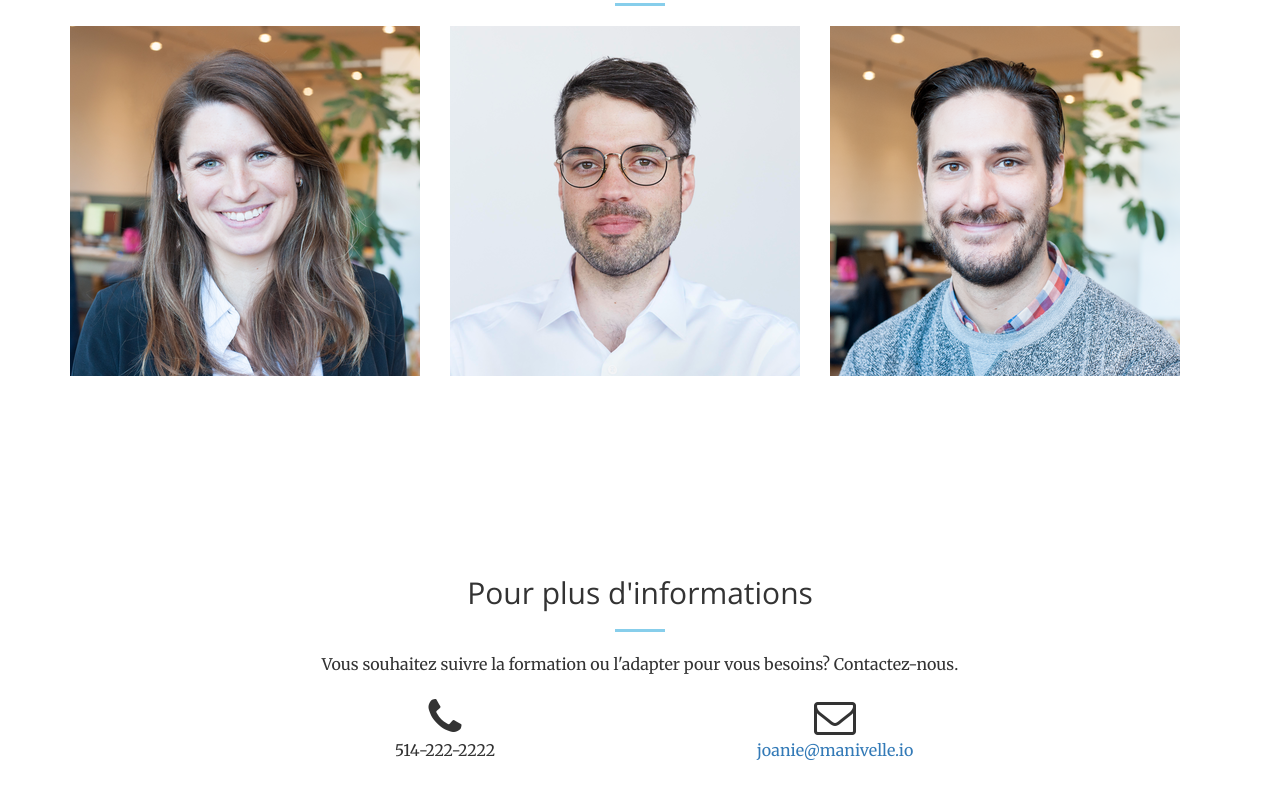
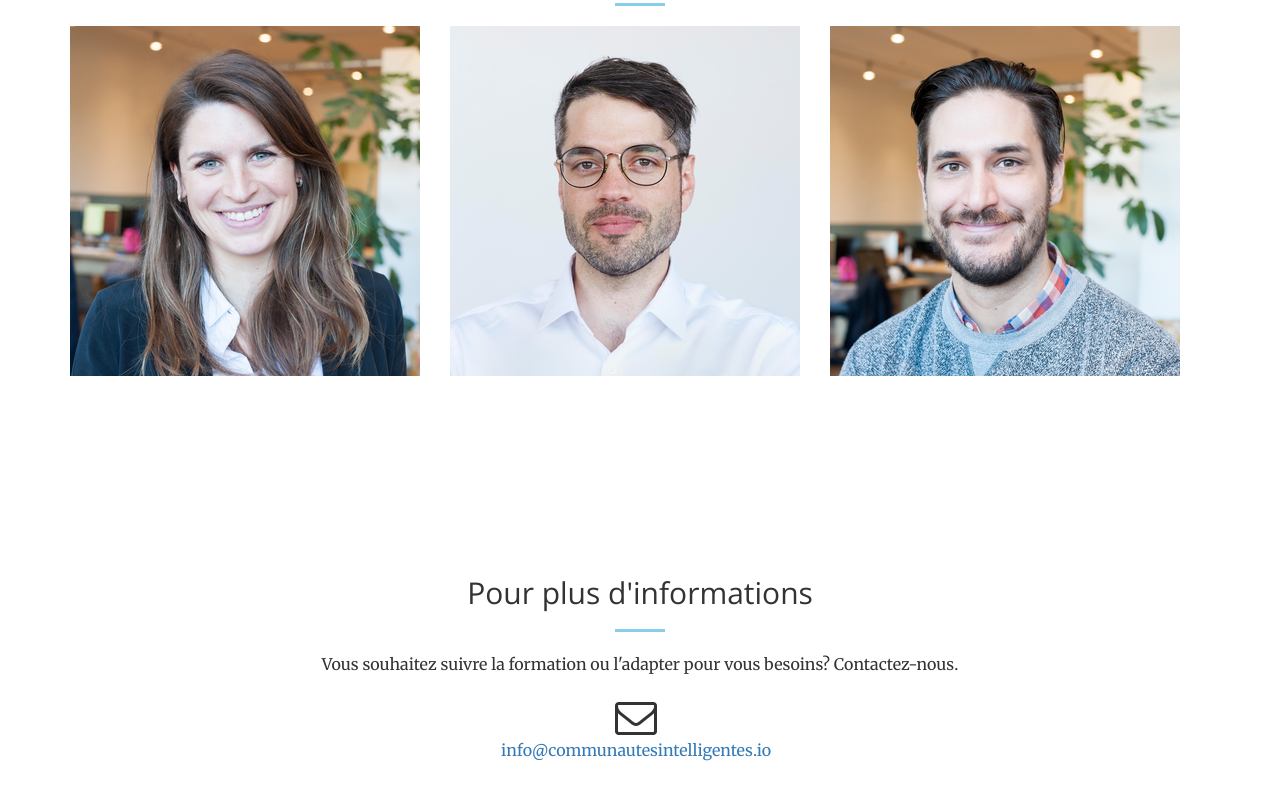
Before and after one commit to manivelleio/formationci, a website: page index.html in a window 1280 px wide. Shown: the part 3067-3867 px from the top of the page. Drawn offline with nearby package versions, Linux system fonts and the light colour scheme.

Commit message:
Ajustement Text

```diff
--- a/css/formationci.css
+++ b/css/formationci.css
@@ -73,3 +73,7 @@ a .navbar-brand .page-scroll {
 #logo img {
     width:50%;
 }
+
+div.col-lg-4.text-center {
+    margin-left: 33%;
+}
--- a/index.html
+++ b/index.html
@@ -258,13 +258,11 @@
                     <hr class="primary">
                     <p>Vous souhaitez suivre la formation ou l'adapter pour vous besoins? Contactez-nous.</p>
                 </div>
-                <div class="col-lg-4 col-lg-offset-2 text-center">
-                    <i class="fa fa-phone fa-3x sr-contact"></i>
-                    <p>514-222-2222</p>
-                </div>
+
                 <div class="col-lg-4 text-center">
                     <i class="fa fa-envelope-o fa-3x sr-contact"></i>
-                    <p><a href="mailto:your-email@your-domain.com">joanie@manivelle.io</a></p>
+                    <p><a href="mailto:your-email@your-domain.com">info@communautesintelligentes.io
+</a></p>
                 </div>
             </div>
         </div>
```
